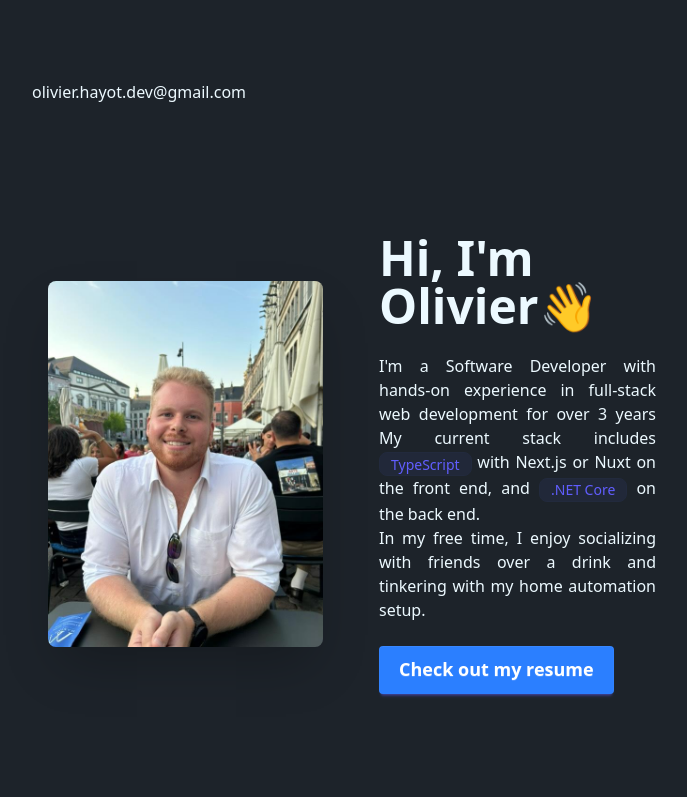
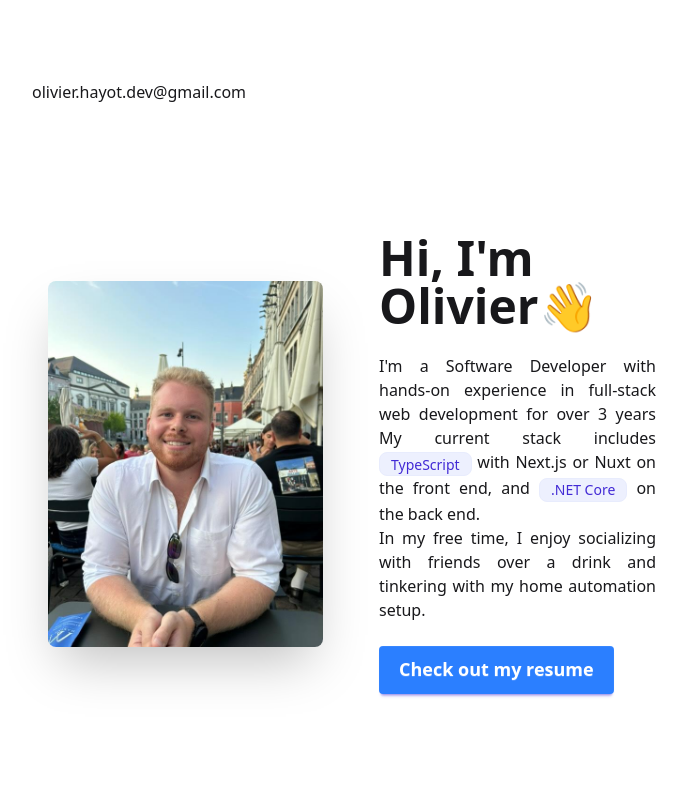
Before and after one commit to h0livier/nuxt-portfolio, a Nuxt app: page / in a window 1280 px wide. Shown: the top 797 px of the page, without its empty margins (288-975 px from the left). Built offline with nearby package versions, Linux system fonts and the light colour scheme.

Commit message:
uploaded style

```diff
--- a/assets/app.css
+++ b/assets/app.css
@@ -1,7 +1,7 @@
 @import "tailwindcss";
 
 @plugin "daisyui" {
-    themes: dark --default, dark --prefersdark;
+    themes: light --default, light --prefersdark;
 }
 
 @media print {
@@ -44,38 +44,3 @@
   --depth: 1;
   --noise: 0;
 }
-
-@plugin "daisyui/theme" {
-  name: "light";
-  default: false;
-  prefersdark: false;
-  color-scheme: "light";
-  --color-base-100: oklch(100% 0 0);
-  --color-base-200: oklch(98% 0 0);
-  --color-base-300: oklch(95% 0 0);
-  --color-base-content: oklch(21% 0.006 285.885);
-  --color-primary: oklch(54% 0.245 262.881);
-  --color-primary-content: oklch(93% 0.034 272.788);
-  --color-secondary: oklch(70% 0.165 254.624);
-  --color-secondary-content: oklch(94% 0.028 342.258);
-  --color-accent: oklch(90% 0.182 98.111);
-  --color-accent-content: oklch(38% 0.063 188.416);
-  --color-neutral: oklch(14% 0.005 285.823);
-  --color-neutral-content: oklch(92% 0.004 286.32);
-  --color-info: oklch(74% 0.16 232.661);
-  --color-info-content: oklch(29% 0.066 243.157);
-  --color-success: oklch(76% 0.177 163.223);
-  --color-success-content: oklch(37% 0.077 168.94);
-  --color-warning: oklch(82% 0.189 84.429);
-  --color-warning-content: oklch(41% 0.112 45.904);
-  --color-error: oklch(71% 0.194 13.428);
-  --color-error-content: oklch(27% 0.105 12.094);
-  --radius-selector: 0.5rem;
-  --radius-field: 0.25rem;
-  --radius-box: 0.5rem;
-  --size-selector: 0.25rem;
-  --size-field: 0.25rem;
-  --border: 1px;
-  --depth: 1;
-  --noise: 0;
-}
```
